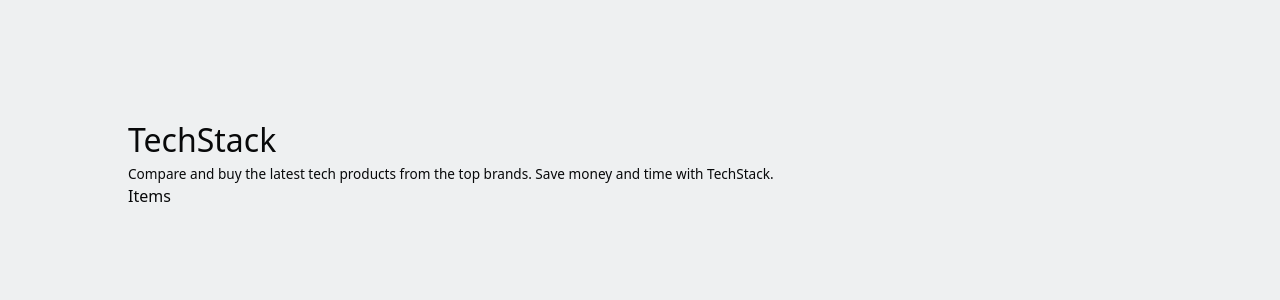
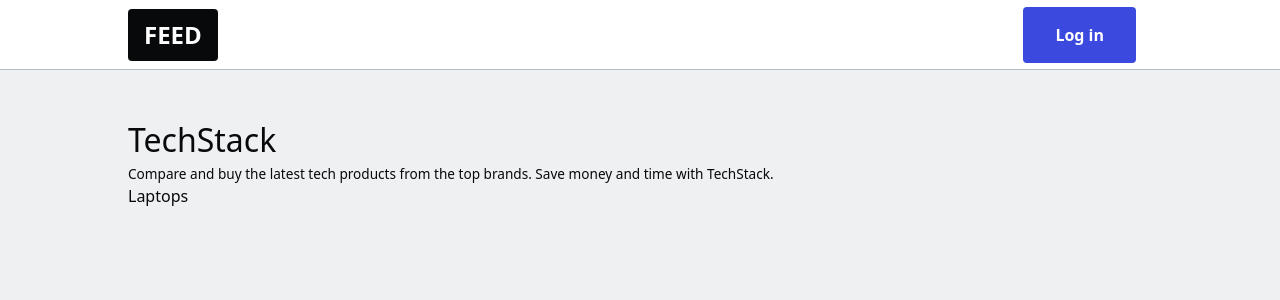
Before and after one commit to Kevin3874/TechStack, a Next.js app in the folder techstack-app/: page / in a window 1280 px wide. Shown: the top 300 px of the page. Built offline with nearby package versions, Linux system fonts and the light colour scheme.

Commit message:
Loader and Navbar Components

```diff
--- /dev/null
+++ b/techstack-app/components/Loader.tsx
@@ -0,0 +1,3 @@
+export default function Loader({ show }) {
+    return show ? <div className="loader"></div> : null;
+}
--- a/techstack-app/components/Navbar.tsx
+++ b/techstack-app/components/Navbar.tsx
@@ -0,0 +1,44 @@
+import Link from 'next/link';
+
+// Top navbar
+export default function Navbar() {
+  const user = null;
+  const username = null;
+
+  return (
+    <nav className="navbar">
+      <ul>
+        <li>
+          <Link href="/">
+            <button className="btn-logo">FEED</button>
+          </Link>
+        </li>
+
+        {/* user is signed-in and has username */}
+        {username && (
+          <>
+            <li className="push-left">
+              <Link href="/admin">
+                <button className="btn-blue">Write Posts</button>
+              </Link>
+            </li>
+            <li>
+              <Link href={`/${username}`}>
+                <img src={user?.photoURL} />
+              </Link>
+            </li>
+          </>
+        )}
+
+        {/* user is not signed OR has not created username */}
+        {!username && (
+          <li>
+            <Link href="/profile">
+              <button className="btn-blue">Log in</button>
+            </Link>
+          </li>
+        )}
+      </ul>
+    </nav>
+  );
+}
--- a/techstack-app/pages/_app.tsx
+++ b/techstack-app/pages/_app.tsx
@@ -1,6 +1,12 @@
 import '@/styles/globals.css'
 import type { AppProps } from 'next/app'
+import Navbar from '@/components/Navbar'
 
 export default function App({ Component, pageProps }: AppProps) {
-  return <Component {...pageProps} />
+  return (
+    <>
+      <Navbar />
+      <Component {...pageProps} />
+    </>
+  )
 }
--- a/techstack-app/pages/enter.tsx
+++ /dev/null
@@ -1,7 +0,0 @@
-export default function Page({ }) {
-    return (
-        <main>
-            <h1>Sign Up</h1>
-        </main>
-    )
-}
--- a/techstack-app/pages/index.tsx
+++ b/techstack-app/pages/index.tsx
@@ -4,6 +4,7 @@
 import styles from '@/styles/Home.module.css'
 import { Main } from 'next/document'
 import Link from 'next/link'
+import Loader from '@/components/Loader'
 
 const inter = Inter({ subsets: ['latin'] })
 
@@ -42,7 +43,7 @@
                 pathname: '/[searchitem]',
                 query: { searchitem: 'laptops' }
               }}>
-            Items
+            Laptops
           </Link>
         </div>
       </main>
--- a/techstack-app/styles/globals.css
+++ b/techstack-app/styles/globals.css
@@ -264,3 +264,17 @@
 }
 
 .hidden { display:  none; }
+
+.loader {
+  border: 10px solid var(--color-bg);
+  border-top: 10px solid var(--color-blue);
+  border-radius: 50%;
+  width: 50px;
+  height: 50px;
+  animation: spin 2s linear infinite;
+}
+
+@keyframes spin {
+  0% { transform: rotate(0deg); }
+  100% { transform: rotate(360deg); }
+}
```
